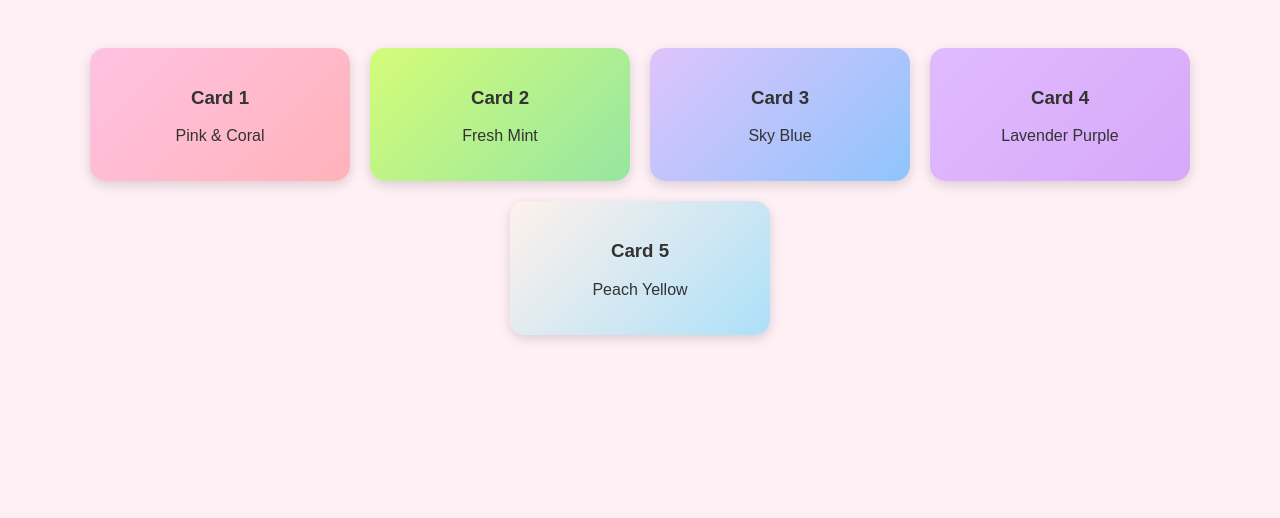
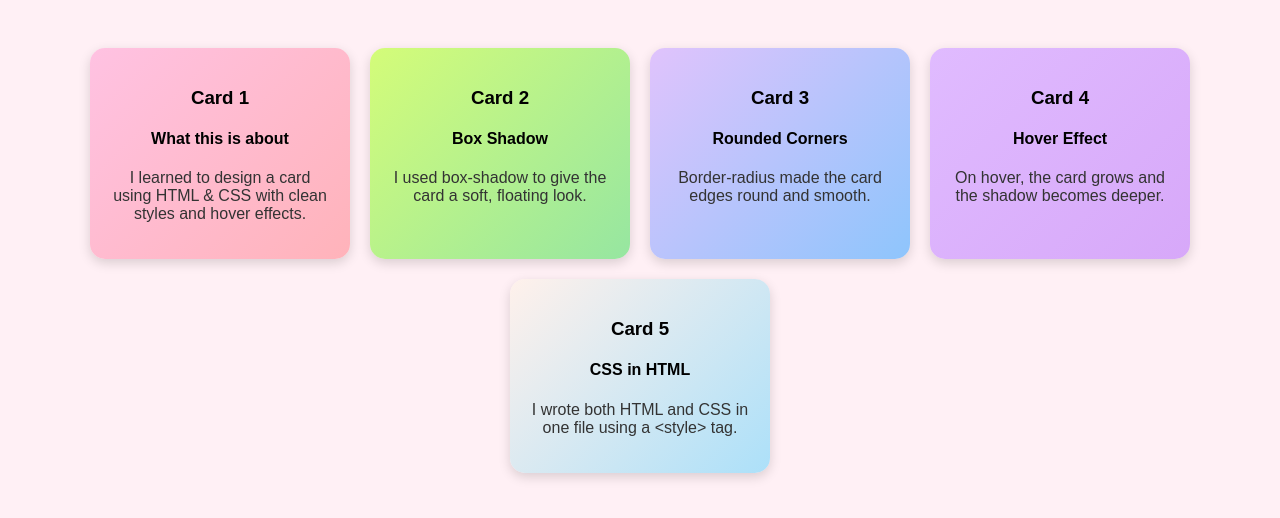
Before and after one commit to dhanusri-pooja/day-3, a plain HTML site: page index.html in a window 1280 px wide. Drawn offline with Linux system fonts and the light colour scheme.

Commit message:
Update index.html

```diff
--- a/index.html
+++ b/index.html
@@ -37,28 +37,33 @@
 <body>
 
   <div class="card card1">
-    <h3>Card 1</h3>
-    <p>Pink & Coral</p>
+    <h3 style="color: black;">Card 1</h3>
+    <h4 style="color: black;">What this is about</h4>
+    <p>I learned to design a card using HTML & CSS with clean styles and hover effects.</p>
   </div>
 
   <div class="card card2">
-    <h3>Card 2</h3>
-    <p>Fresh Mint</p>
+    <h3 style="color: black;">Card 2</h3>
+    <h4 style="color: black;">Box Shadow</h4>
+    <p>I used box-shadow to give the card a soft, floating look.</p>
   </div>
 
   <div class="card card3">
-    <h3>Card 3</h3>
-    <p>Sky Blue</p>
+    <h3 style="color: black;">Card 3</h3>
+    <h4 style="color: black;">Rounded Corners</h4>
+    <p>Border-radius made the card edges round and smooth.</p>
   </div>
 
   <div class="card card4">
-    <h3>Card 4</h3>
-    <p>Lavender Purple</p>
+    <h3 style="color: black;">Card 4</h3>
+    <h4 style="color: black;">Hover Effect</h4>
+    <p>On hover, the card grows and the shadow becomes deeper.</p>
   </div>
 
   <div class="card card5">
-    <h3>Card 5</h3>
-    <p>Peach Yellow</p>
+    <h3 style="color: black;">Card 5</h3>
+    <h4 style="color: black;">CSS in HTML</h4>
+    <p>I wrote both HTML and CSS in one file using a &lt;style&gt; tag.</p>
   </div>
 
 </body>
```
